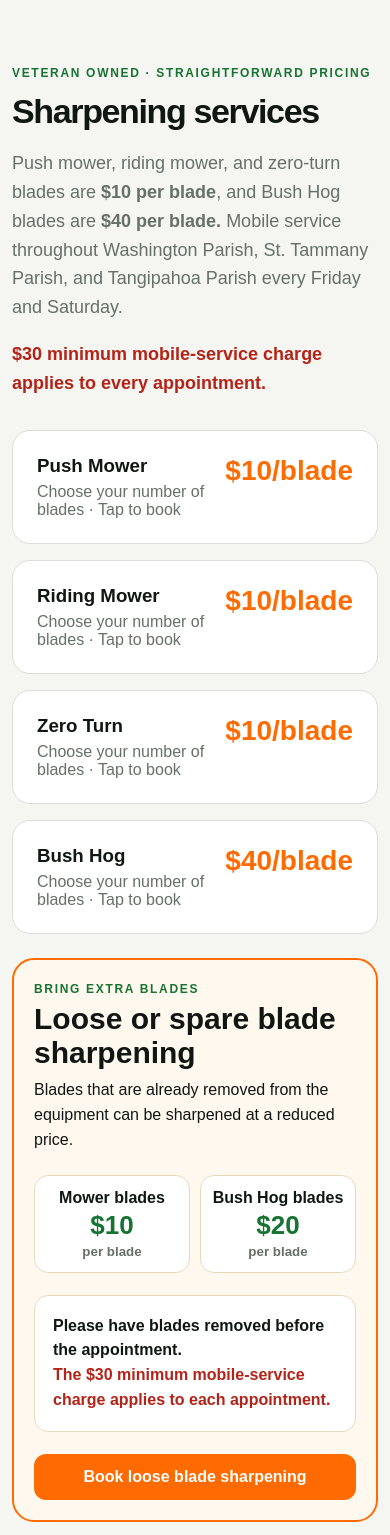
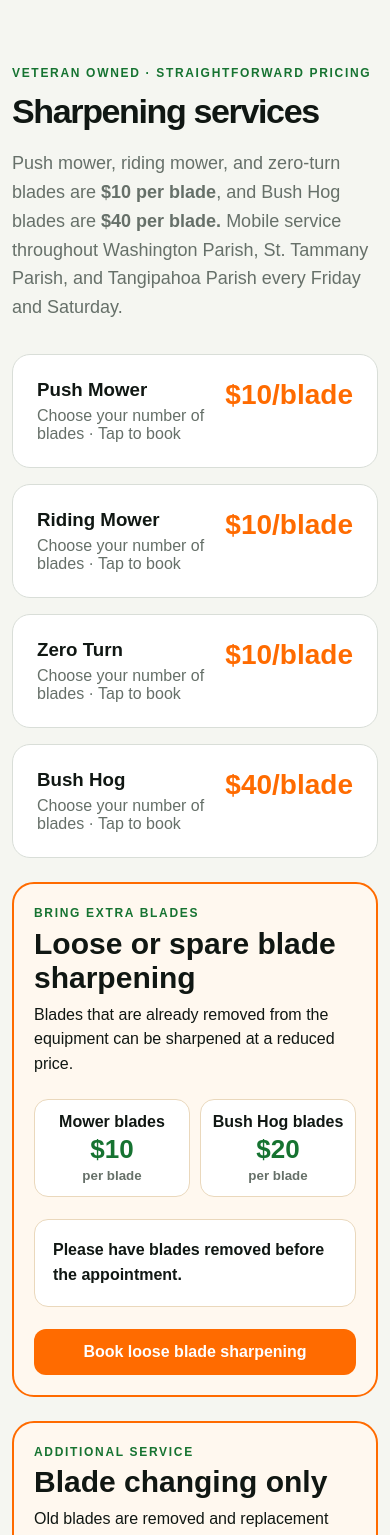
Before and after one commit to rp8tv66s69-bot/russells-mobile-blade-sharpening-live, a Next.js app: page / in a window 390 px wide. Shown: the part 432-1967 px from the top of the page. Built offline with nearby package versions, Linux system fonts and the light colour scheme; no server answers; the database is empty.

Commit message:
Remove the mobile-service minimum notice

```diff
--- a/app/page.tsx
+++ b/app/page.tsx
@@ -47,7 +47,6 @@ export default function HomePage() {
           <p className="eyebrow">Veteran Owned · Straightforward pricing</p>
           <h2>Sharpening services</h2>
           <p className="section-lead">Push mower, riding mower, and zero-turn blades are <strong>$10 per blade</strong>, and Bush Hog blades are <strong>$40 per blade.</strong> Mobile service throughout Washington Parish, St. Tammany Parish, and Tangipahoa Parish every Friday and Saturday.</p>
-          <p className="section-lead minimum-charge-notice"><strong>$30 minimum mobile-service charge applies to every appointment.</strong></p>
         </div>
         <div className="service-grid">
           {services.map(([id, name, price]) => (
@@ -73,7 +72,6 @@ export default function HomePage() {
           </div>
           <div className="blade-change-details">
             <p><strong>Please have blades removed before the appointment.</strong></p>
-            <p className="minimum-charge-notice"><strong>The $30 minimum mobile-service charge applies to each appointment.</strong></p>
           </div>
           <Link className="button orange" href="/book?jobType=loose-blade-sharpening">Book loose blade sharpening</Link>
         </article>
```
